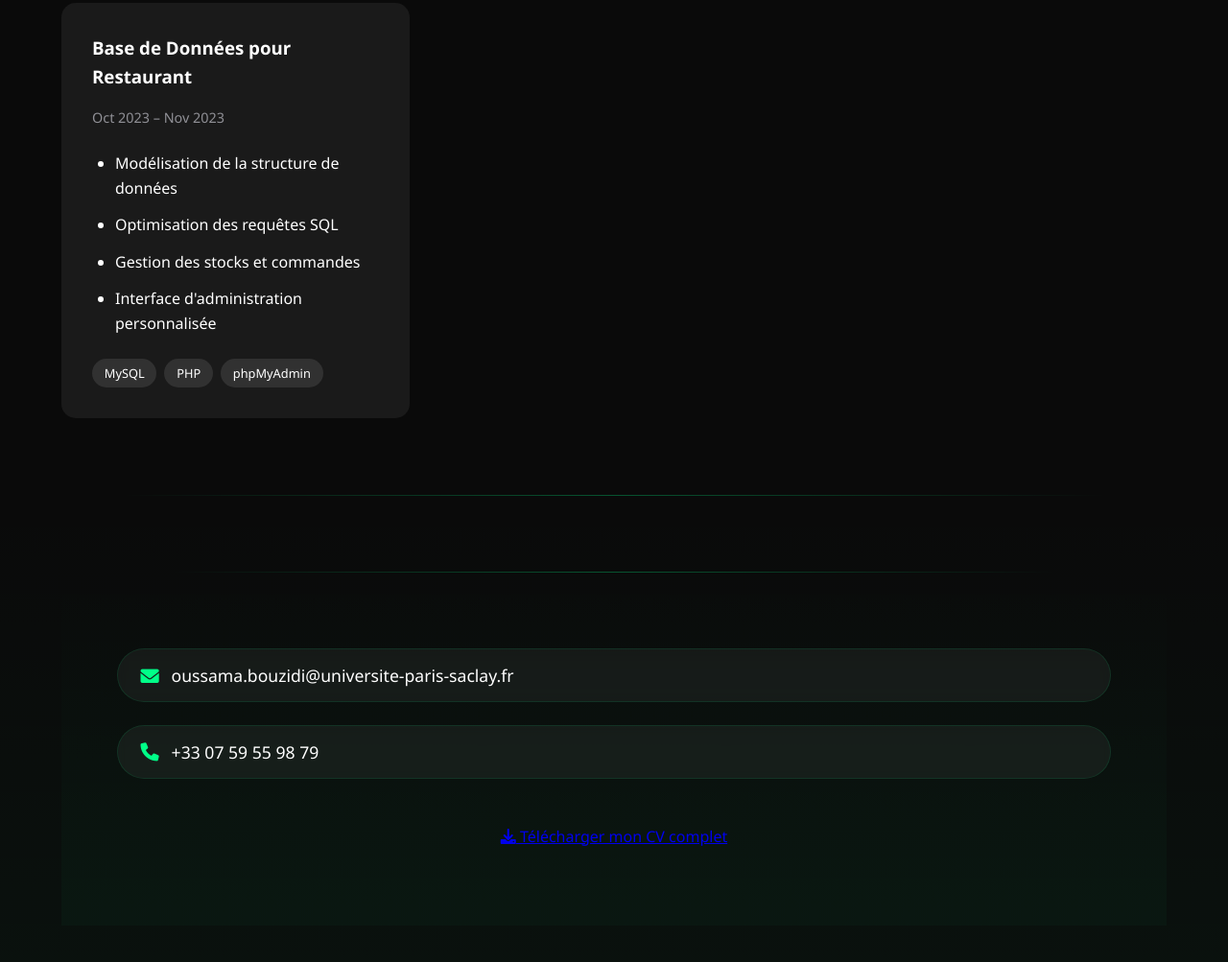
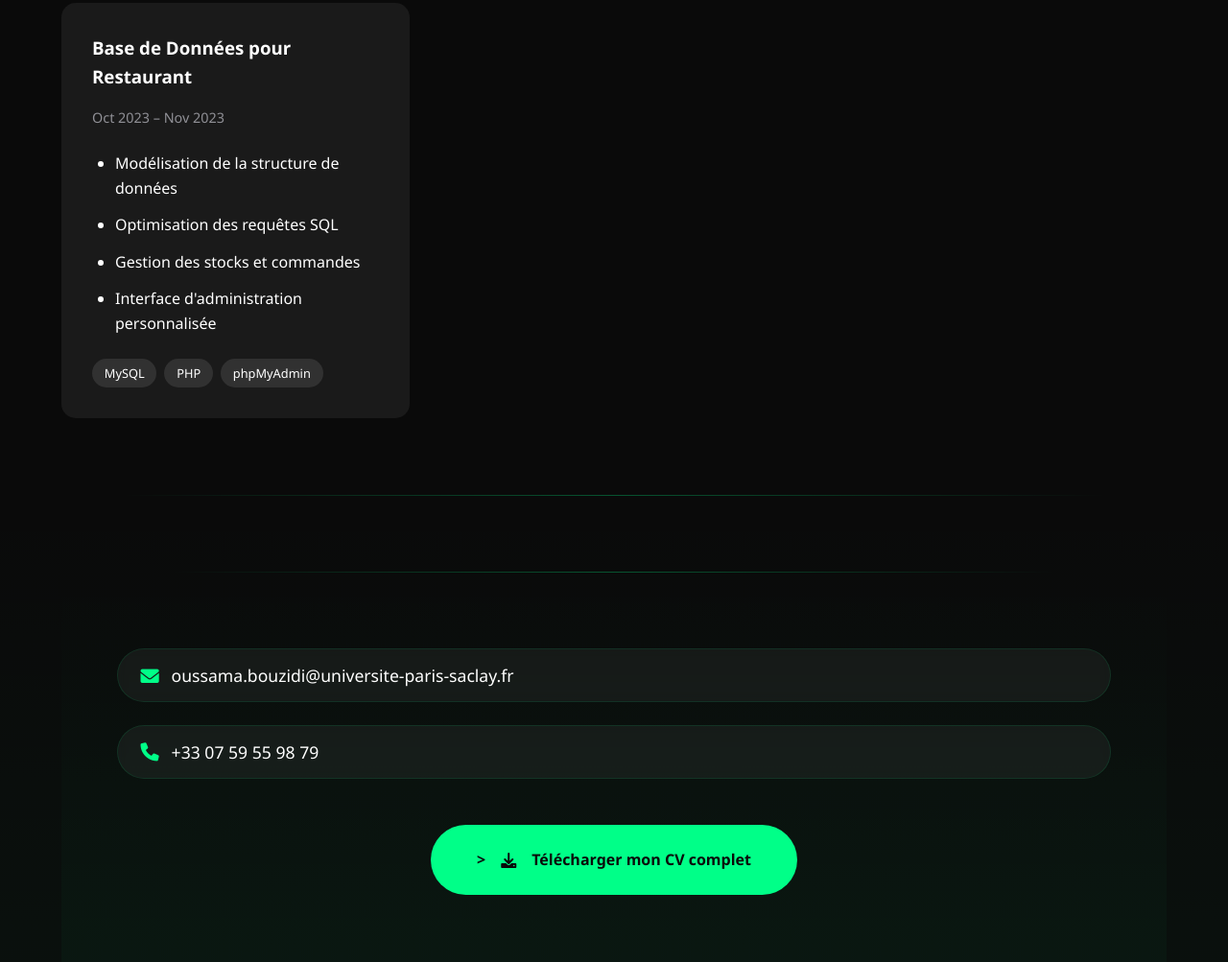
Before and after one commit to oussama746/portfolio_oussama, a plain HTML site: page index.html in a window 1280 px wide. Shown: the part 2347-3350 px from the top of the page at 96% size. Drawn offline with Linux system fonts and the light colour scheme.

Commit message:
Update index.html

```diff
--- a/index.html
+++ b/index.html
@@ -225,7 +225,7 @@
                 </a>
             </div>
 
-            <a href="https://github.com/oussama746/portfolio_oussama/blob/main/CV_Oussama.docx.pdf">
+            <a href="https://github.com/oussama746/portfolio_oussama/blob/main/CV_Oussama.docx.pdf"class="cv-button" download data-aos="zoom-in">>
                 <i class="fas fa-download"></i>
                 Télécharger mon CV complet
             </a>
```
